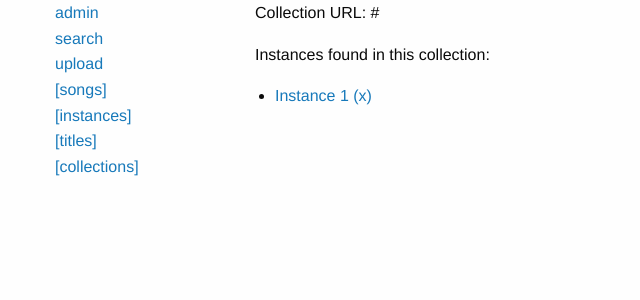
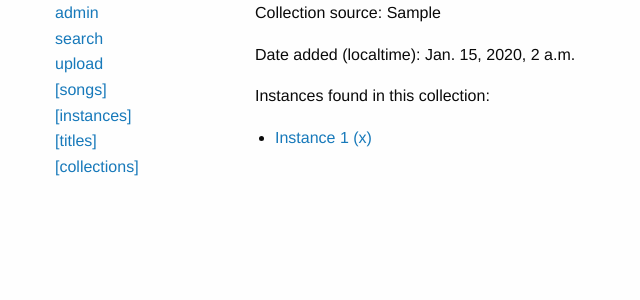
Before and after one commit to theabolton/abcdb, a Django app: page /collection/1/ in a window 1280 px wide. Shown: the part 80-380 px from the top of the page, without its empty margins (0-640 px from the left). Run offline with Django 3.2, Linux system fonts and the light colour scheme; tables that the repository leaves empty hold one stand-in row (values such as "Sample post").

Commit message:
improve Collection schema: URL -> source and date

```diff
--- a/abcdb/settings.py
+++ b/abcdb/settings.py
@@ -107,7 +107,7 @@ AUTH_PASSWORD_VALIDATORS = [
 
 LANGUAGE_CODE = 'en-us'
 
-TIME_ZONE = 'UTC'
+TIME_ZONE = 'America/Vancouver'
 
 USE_I18N = True
 
--- a/main/models.py
+++ b/main/models.py
@@ -28,7 +28,7 @@ class Song(models.Model):
     digest = models.CharField(max_length=40, unique=True, db_index=True)
 
     def __str__(self):
-        return 'Song ' + str(self.id) + ' (' + self.digest[:7] + ')'
+        return 'Song ' + str(self.id)
 
 
 class Instance(models.Model):
@@ -58,7 +58,8 @@ class Collection(models.Model):
     # https://docs.djangoproject.com/en/1.10/ref/models/fields/#manytomanyfield
     # CREATE UNIQUE INDEX collection_instance_index ON collection_instance (collection_id, instance_id);
     instance = models.ManyToManyField(Instance)
-    URL = models.URLField(unique=True)  # 200 char limit
+    source = models.CharField(max_length=200, unique=True, db_index=True)
+    date = models.DateTimeField()
 
     def __str__(self):
-        return self.URL
+        return self.source
--- a/main/templates/main/collection.html
+++ b/main/templates/main/collection.html
@@ -1,9 +1,11 @@
 {% extends 'base.html' %}
+{% load tz %}
 {% block title %}Collection {{ collection.id }}{% endblock %}
 {% block headline %}Collection {{ collection.id }}{% endblock %}
 
 {% block content %}
-<p>Collection URL: {{ collection.URL }}</p>
+<p>Collection source: {{ collection.source }}</p>
+<p>Date added (localtime): {{ collection.date|localtime }}</p>
 {% with instances=collection.instance %}
 {% if instances.count <= 20 %}
 <p>Instances found in this collection:
--- a/main/templates/main/instance.html
+++ b/main/templates/main/instance.html
@@ -37,7 +37,7 @@ ABCJS.renderAbc('notation', song);
 {% if collections %}
 <p>Collections in which this instance occurred:
 <ul>
-{% for c in collections %}<li><a href="/collection/{{ c.pk }}/">{{ c.URL }}</a></li>{% endfor %}
+{% for c in collections %}<li><a href="/collection/{{ c.pk }}/">{{ c.source }}</a></li>{% endfor %}
 </ul>
 </p>
 {% endif %}
--- a/main/templates/main/temp_collections.html
+++ b/main/templates/main/temp_collections.html
@@ -6,7 +6,7 @@
 {% if collection_list %}
     <ul>
     {% for collection in collection_list %}
-        <li><a href="/collection/{{ collection.pk }}/">{{ collection.URL }}</a></li>
+        <li><a href="/collection/{{ collection.pk }}/">{{ collection.source }}</a></li>
     {% endfor %}
     </ul>
 {% else %}
--- a/main/templates/main/temp_songs.html
+++ b/main/templates/main/temp_songs.html
@@ -9,7 +9,7 @@ a song.</p>
 {% if song_list %}
     <ul>
     {% for song in song_list %}
-        <li>{{ song }}</li>
+        <li>{{ song }} ({{ song.digest|slice:":7" }})</li>
     {% endfor %}
     </ul>
 {% else %}
--- a/main/tests.py
+++ b/main/tests.py
@@ -32,7 +32,7 @@ class SongModelTest(TestCase):
     def test_string_representation(self):
         song = Song(digest='0' * 40)
         song.save()
-        self.assertEqual(str(song), 'Song ' + str(song.id) + ' (' + song.digest[:7] + ')')
+        self.assertEqual(str(song), 'Song ' + str(song.id))
 
 
 class InstanceModelTest(TestCase):
@@ -53,8 +53,8 @@ class TitleModelTest(TestCase):
 
 class CollectionModelTest(TestCase):
     def test_string_representation(self):
-        collection = Collection(URL='http://www.smbolton.com/abc.html')
-        self.assertEqual(str(collection), collection.URL)
+        collection = Collection(source='http://www.smbolton.com/abc.html')
+        self.assertEqual(str(collection), collection.source)
 
 
 # ====== Project Tests ======
--- a/main/views.py
+++ b/main/views.py
@@ -25,7 +25,9 @@ import collections
 import hashlib
 import operator
 import re
+import datetime
 
+from django.db import transaction
 from django.shortcuts import render
 from django.utils.html import format_html
 from django.views import generic
@@ -40,11 +42,10 @@ from main.abcparser import Tune, ABCParser
 
 def _generate_instance_name(instance):
     """Return a string describing the instance, e.g. 'Instance 3 from new.abc of Song 2 (ab37d30)'"""
-    iname = 'Instance {} '.format(instance.id)
+    iname = 'Instance {} of Song {}'.format(instance.id, instance.song.id)
     collection = Collection.objects.filter(instance=instance.id)
     if collection:
-        iname += ' from ' + str(collection[0])[:30]
-    iname += ' of ' + str(instance.song)
+        iname += ' from ' + str(collection[0])[:50]
     return iname
 
 
@@ -116,14 +117,24 @@ def title_search(request):
 class UploadParser(ABCParser):
     """Extends ABCParser to save tunes to the database, convert logging information to HTML, and
     gather statistics."""
-    def __init__(self, collection=None):
+    def __init__(self, filename=None):
         super().__init__()
-        self.collection = collection
         self.status = ''
         self.counts = collections.Counter()
         self.tune_had_warnings = False
+        # create Collection
+        timestamp = datetime.datetime.now(datetime.timezone.utc)
+        source = 'upload {} {}'.format(timestamp.strftime('%Y/%m/%d %H:%M:%S'),
+                                       filename or 'no filename')
+        self.collection_inst, new = Collection.objects.get_or_create(source=source, date=timestamp)
+        self.collection_inst.save()
+        if new:
+            self.status += format_html("Adding new collection '{}'<br>\n", source)
+        else:
+            self.status += format_html("Found existing collection '{}'<br>\n", source)
 
 
+    @transaction.atomic
     def process_tune(self, tune):
         # create the SHA1 digest of the canonical tune, and save it in a Song
         song_digest = hashlib.sha1()
@@ -161,14 +172,8 @@ class UploadParser(ABCParser):
         else:
             self.status += format_html("Found existing instance {}<br>\n", tune_digest[:7])
             self.counts['existing_instance'] += 1
-        # save Collection information
-        collection_inst, new = Collection.objects.get_or_create(URL=self.collection)
-        collection_inst.save()
-        collection_inst.instance.add(instance_inst)
-        if new:
-            self.status += format_html("Adding new collection '{}'<br>\n", self.collection)
-        else:
-            self.status += format_html("Found existing collection '{}'<br>\n", self.collection)
+        # add instance to collection
+        self.collection_inst.instance.add(instance_inst)
         # note warning status
         if self.instance_had_warnings:
             self.counts['warning_instance'] +=1
@@ -211,7 +216,7 @@ def upload(request):
             file = request.FILES['file']
             status = format_html("Processing uploaded file '{}', size {} bytes<br>\n", file.name,
                                  file.size)
-            p = UploadParser(collection=file.name)
+            p = UploadParser(filename=file.name)
             p.status_append(status)
             p.parse(file.file)
             results = []
@@ -225,6 +230,9 @@ def upload(request):
                     ('new_title', '{} new title{}'),
                     ('existing_title', '{} existing title{}')):
                 results.append(text.format(p.counts[key], 's' if p.counts[key] != 1 else ''))
+            elapsed = datetime.datetime.now(datetime.timezone.utc) - p.collection_inst.date
+            elapsed = elapsed.total_seconds()
+            results.append('Processed {} lines in {:.2f} seconds'.format(p.line_number, elapsed))
             return render(request, 'main/upload-post.html', { 'results': results,
                                                               'status': p.get_status() })
         else:
@@ -245,7 +253,7 @@ class CollectionsView(generic.ListView):
     context_object_name = 'collection_list'
 
     def get_queryset(self):
-        return Collection.objects.all().order_by('URL')
+        return Collection.objects.all().order_by('-date')
 
 
 class InstancesView(generic.ListView):
--- a/requirements.txt
+++ b/requirements.txt
@@ -1,2 +1,3 @@
 Django==1.10.2
 git+git://github.com/igordejanovic/Arpeggio.git@a305f27eb00c8990bdc814d540ef0fa0ad89c9fd#egg=arpeggio
+pytz==2016.10
```
Also changed, not shown: main/migrations/0001_initial.py, 1 other file.
